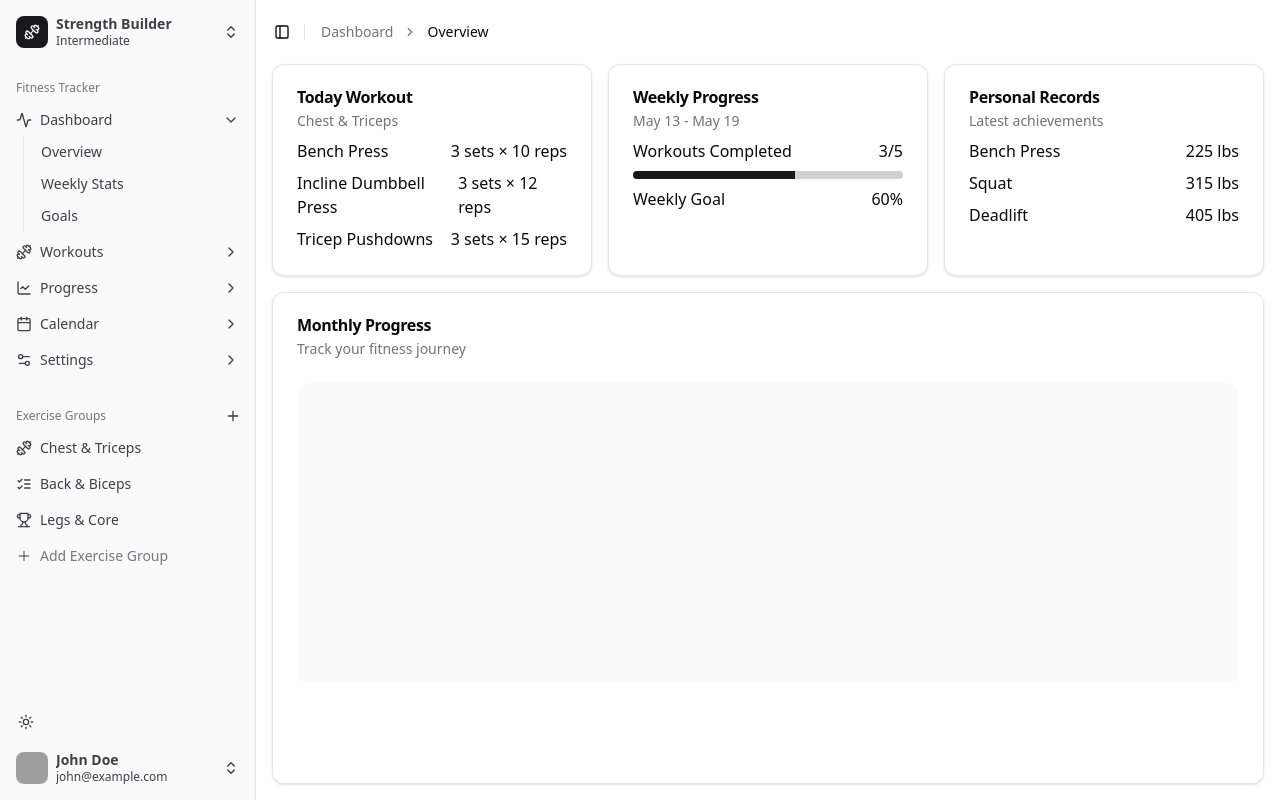
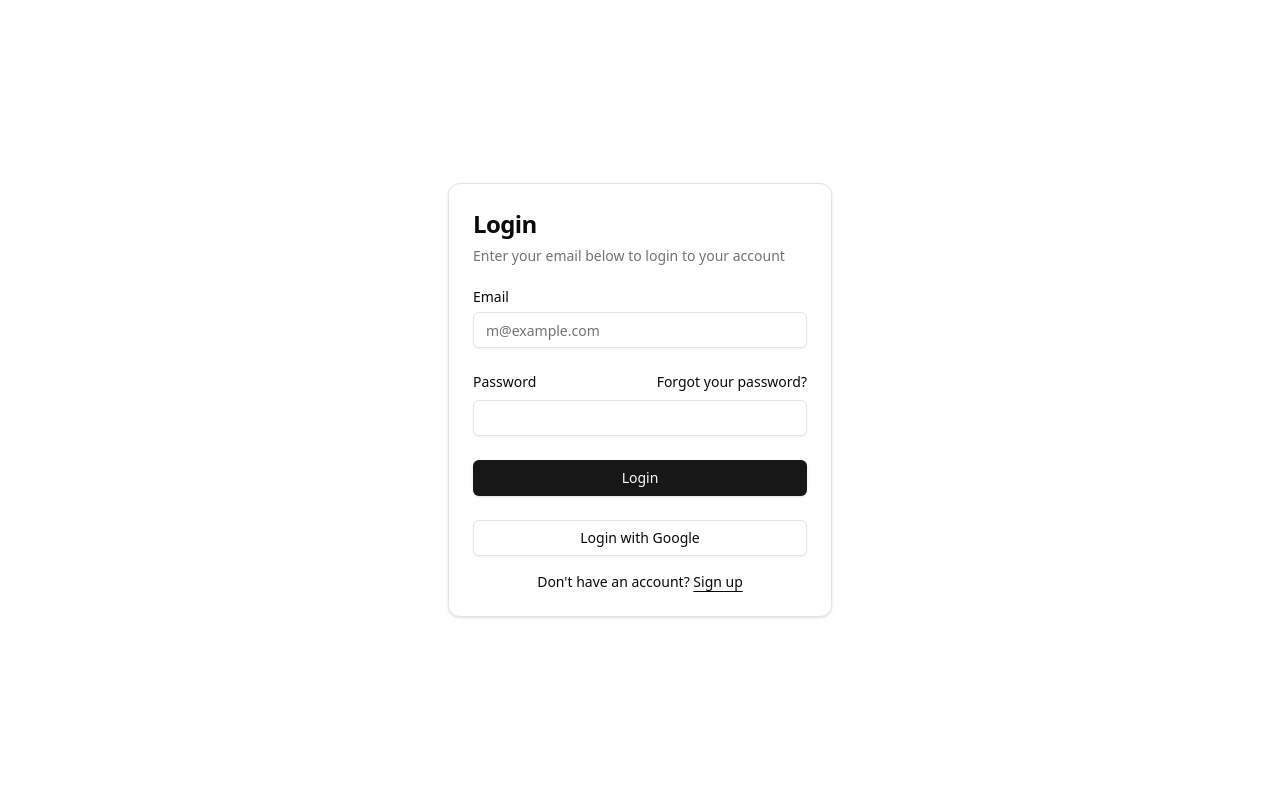
Before and after one commit to Cristian6597/REACT-gym-app, a React (Vite) app: page /login in a window 1280 px wide. Built offline with nearby package versions, Linux system fonts and the light colour scheme; grey boxes are pictures that could not be loaded.

Commit message:
implementato react router dom e pagina login

```diff
--- a/package.json
+++ b/package.json
@@ -14,6 +14,7 @@
     "@radix-ui/react-collapsible": "^1.1.10",
     "@radix-ui/react-dialog": "^1.1.13",
     "@radix-ui/react-dropdown-menu": "^2.1.14",
+    "@radix-ui/react-label": "^2.1.7",
     "@radix-ui/react-progress": "^1.1.6",
     "@radix-ui/react-separator": "^1.1.6",
     "@radix-ui/react-slot": "^1.2.2",
@@ -24,6 +25,7 @@
     "next-themes": "^0.4.6",
     "react": "^18.2.0",
     "react-dom": "^18.2.0",
+    "react-router-dom": "^7.6.0",
     "tailwind-merge": "^3.3.0",
     "tailwindcss-animate": "^1.0.7"
   },
--- /dev/null
+++ b/src/components/login-form.jsx
@@ -0,0 +1,65 @@
+import { cn } from "@/lib/utils";
+import { Button } from "@/components/ui/button";
+import {
+  Card,
+  CardContent,
+  CardDescription,
+  CardHeader,
+  CardTitle,
+} from "@/components/ui/card";
+import { Input } from "@/components/ui/input";
+import { Label } from "./ui/label";
+
+export function LoginForm({ className, ...props }) {
+  return (
+    <div className={cn("flex flex-col gap-6", className)} {...props}>
+      <Card>
+        <CardHeader>
+          <CardTitle className="text-2xl">Login</CardTitle>
+          <CardDescription>
+            Enter your email below to login to your account
+          </CardDescription>
+        </CardHeader>
+        <CardContent>
+          <form>
+            <div className="flex flex-col gap-6">
+              <div className="grid gap-2">
+                <Label htmlFor="email">Email</Label>
+                <Input
+                  id="email"
+                  type="email"
+                  placeholder="m@example.com"
+                  required
+                />
+              </div>
+              <div className="grid gap-2">
+                <div className="flex items-center">
+                  <Label htmlFor="password">Password</Label>
+                  <a
+                    href="#"
+                    className="inline-block ml-auto text-sm underline-offset-4 hover:underline"
+                  >
+                    Forgot your password?
+                  </a>
+                </div>
+                <Input id="password" type="password" required />
+              </div>
+              <Button type="submit" className="w-full">
+                Login
+              </Button>
+              <Button variant="outline" className="w-full">
+                Login with Google
+              </Button>
+            </div>
+            <div className="mt-4 text-sm text-center">
+              Don&apos;t have an account?{" "}
+              <a href="#" className="underline underline-offset-4">
+                Sign up
+              </a>
+            </div>
+          </form>
+        </CardContent>
+      </Card>
+    </div>
+  );
+}
--- /dev/null
+++ b/src/components/ui/label.jsx
@@ -0,0 +1,16 @@
+import * as React from "react"
+import * as LabelPrimitive from "@radix-ui/react-label"
+import { cva } from "class-variance-authority";
+
+import { cn } from "@/lib/utils"
+
+const labelVariants = cva(
+  "text-sm font-medium leading-none peer-disabled:cursor-not-allowed peer-disabled:opacity-70"
+)
+
+const Label = React.forwardRef(({ className, ...props }, ref) => (
+  <LabelPrimitive.Root ref={ref} className={cn(labelVariants(), className)} {...props} />
+))
+Label.displayName = LabelPrimitive.Root.displayName
+
+export { Label }
--- a/src/main.jsx
+++ b/src/main.jsx
@@ -5,11 +5,22 @@
 import { SidebarProvider } from "./components/ui/sidebar.jsx";
 import { ThemeProvider } from "./components/theme-provider.jsx";
 
+// 👉 Importa BrowserRouter
+import { BrowserRouter, Route, Routes } from "react-router-dom";
+import LoginPage from "./pages/LoginPage.jsx";
+import { LoginForm } from "./components/login-form.jsx";
+
 ReactDOM.createRoot(document.getElementById("root")).render(
   <React.StrictMode>
     <SidebarProvider>
       <ThemeProvider attribute="class" defaultTheme="system" enableSystem>
-        <App />
+        {/* 👉 Avvolgi tutto con BrowserRouter */}
+        <BrowserRouter>
+          <Routes>
+            <Route path="/" element={<App />} />
+            <Route path="/login" element={<LoginPage />} />
+          </Routes>
+        </BrowserRouter>
       </ThemeProvider>
     </SidebarProvider>
   </React.StrictMode>
--- /dev/null
+++ b/src/pages/LoginPage.jsx
@@ -0,0 +1,11 @@
+import { LoginForm } from "@/components/login-form";
+
+export default function LoginPage() {
+  return (
+    <div className="flex items-center justify-center w-full p-6 min-h-svh md:p-10">
+      <div className="w-full max-w-sm">
+        <LoginForm />
+      </div>
+    </div>
+  );
+}
```
Also changed, not shown: 1 other file (tests, documents, lock files or other folders).
